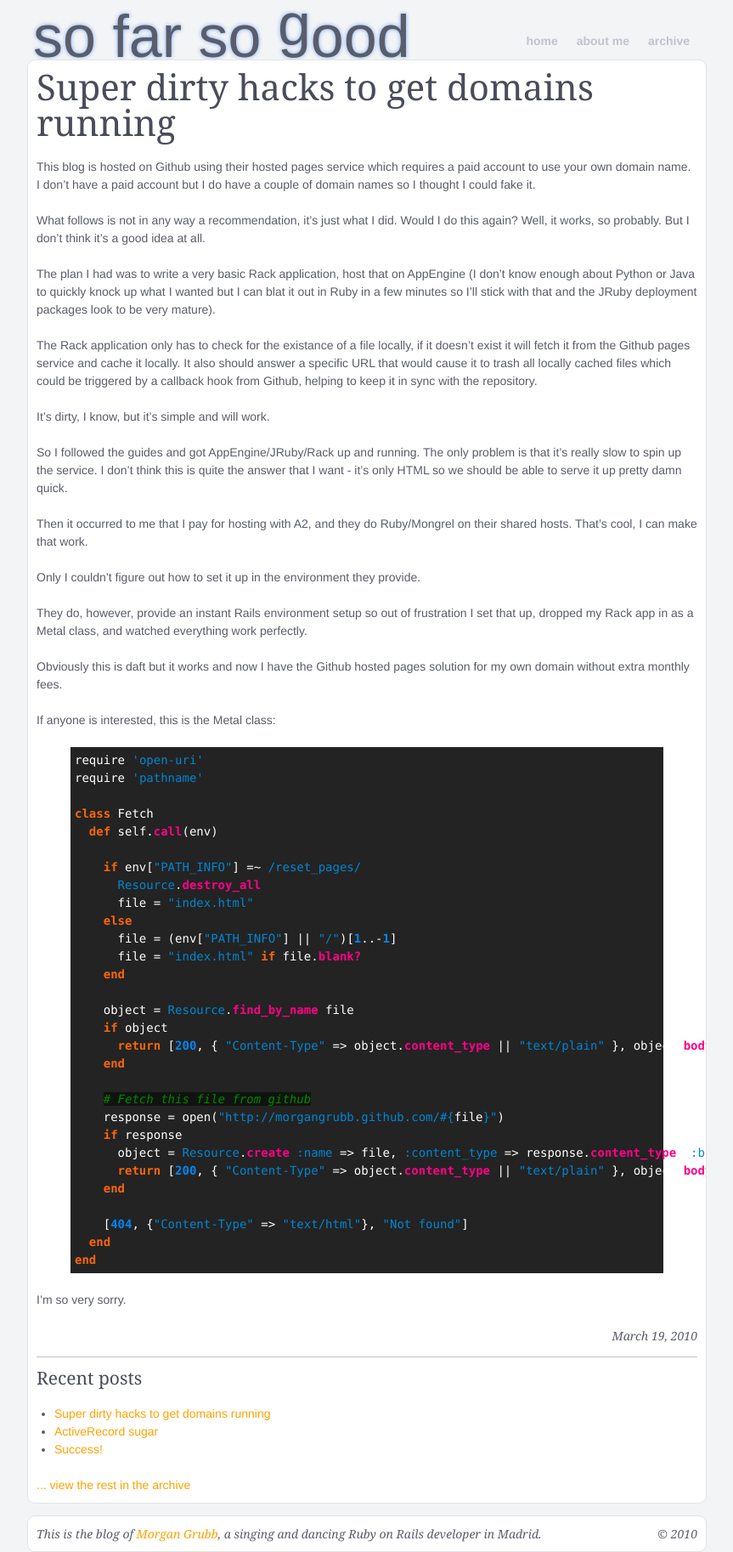
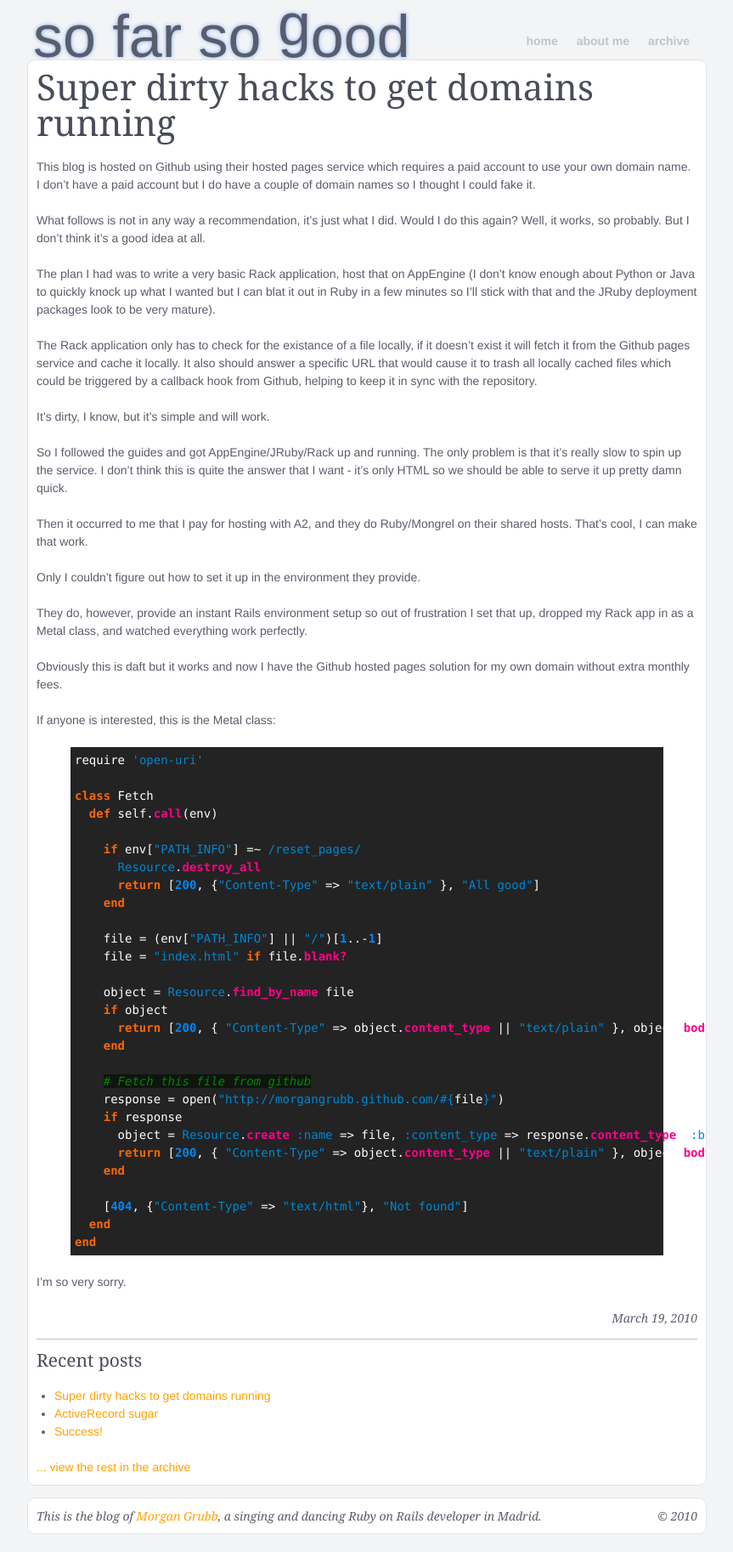
Before and after one commit to morgangrubb/morgangrubb.github.com, a Jekyll site: the page built from _posts/2010-03-19-super-dirty-hack.markdown, in a window 1280 px wide. Shown: the whole page at 85% size, without its empty margins (208-1071 px from the left). Built offline with Jekyll 4.4.1, drawn with Linux system fonts in a browser that asks for light colours; Markdown is read by kramdown in place of the engine named in the settings; after the commit the page ends 1805 px from its top, so only the background shows below that.

Commit message:
Changed ad code and fixed minor mistakes in last post

```diff
--- a/_layouts/default.html
+++ b/_layouts/default.html
@@ -46,14 +46,16 @@
         </div>
       </div>
     </div>
+
 <script type="text/javascript">
 var gaJsHost = (("https:" == document.location.protocol) ? "https://ssl." : "http://www.");
 document.write(unescape("%3Cscript src='" + gaJsHost + "google-analytics.com/ga.js' type='text/javascript'%3E%3C/script%3E"));
 </script>
 <script type="text/javascript">
 try {
-var pageTracker = _gat._getTracker("UA-15355619-1");
+var pageTracker = _gat._getTracker("UA-15359452-1");
 pageTracker._trackPageview();
 } catch(err) {}</script>
+
   </body>
 </html>
--- a/_posts/2010-03-19-super-dirty-hack.markdown
+++ b/_posts/2010-03-19-super-dirty-hack.markdown
@@ -45,18 +45,17 @@ If anyone is interested, this is the Metal class:
 
 {% highlight ruby %}
 require 'open-uri'
-require 'pathname'
 
 class Fetch
   def self.call(env)
 
     if env["PATH_INFO"] =~ /reset_pages/
       Resource.destroy_all
-      file = "index.html"
-    else
-      file = (env["PATH_INFO"] || "/")[1..-1]
-      file = "index.html" if file.blank?
+      return [200, {"Content-Type" => "text/plain" }, "All good"]
     end
+
+    file = (env["PATH_INFO"] || "/")[1..-1]
+    file = "index.html" if file.blank?
 
     object = Resource.find_by_name file
     if object
```
